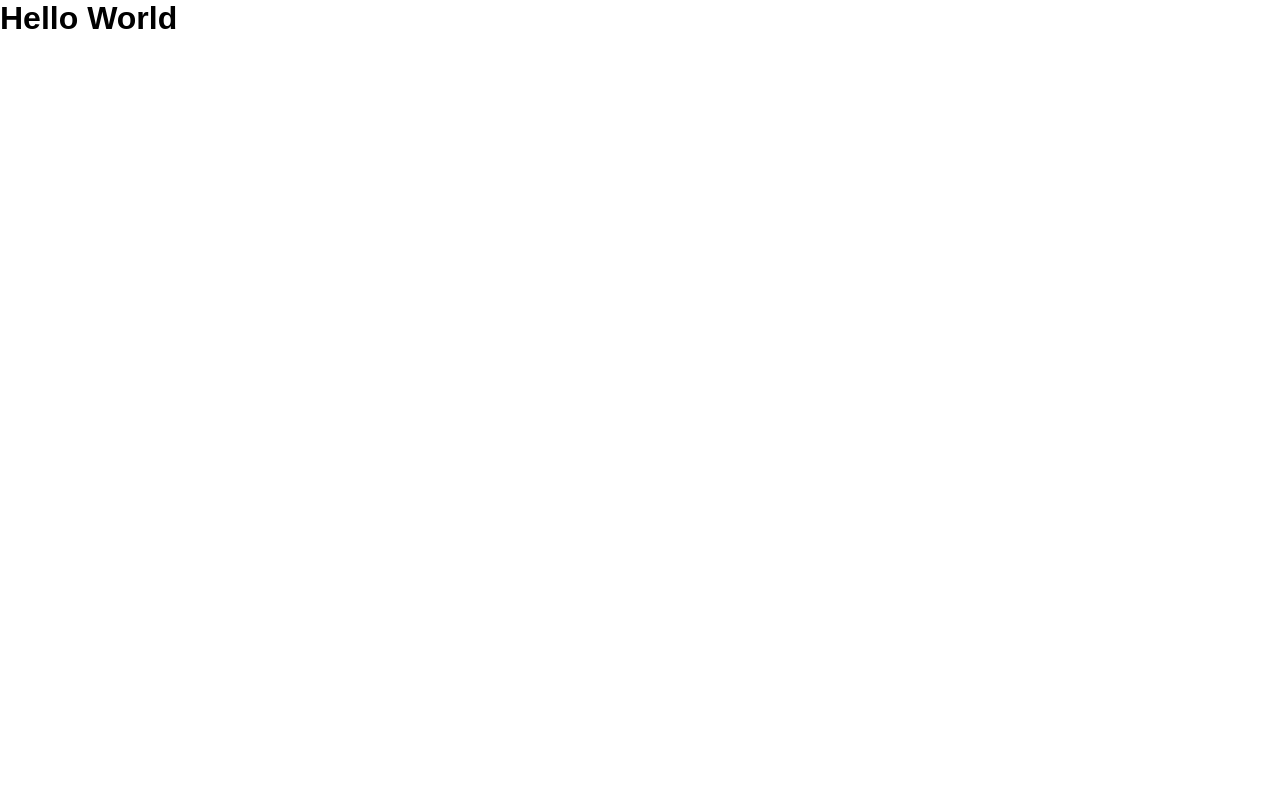
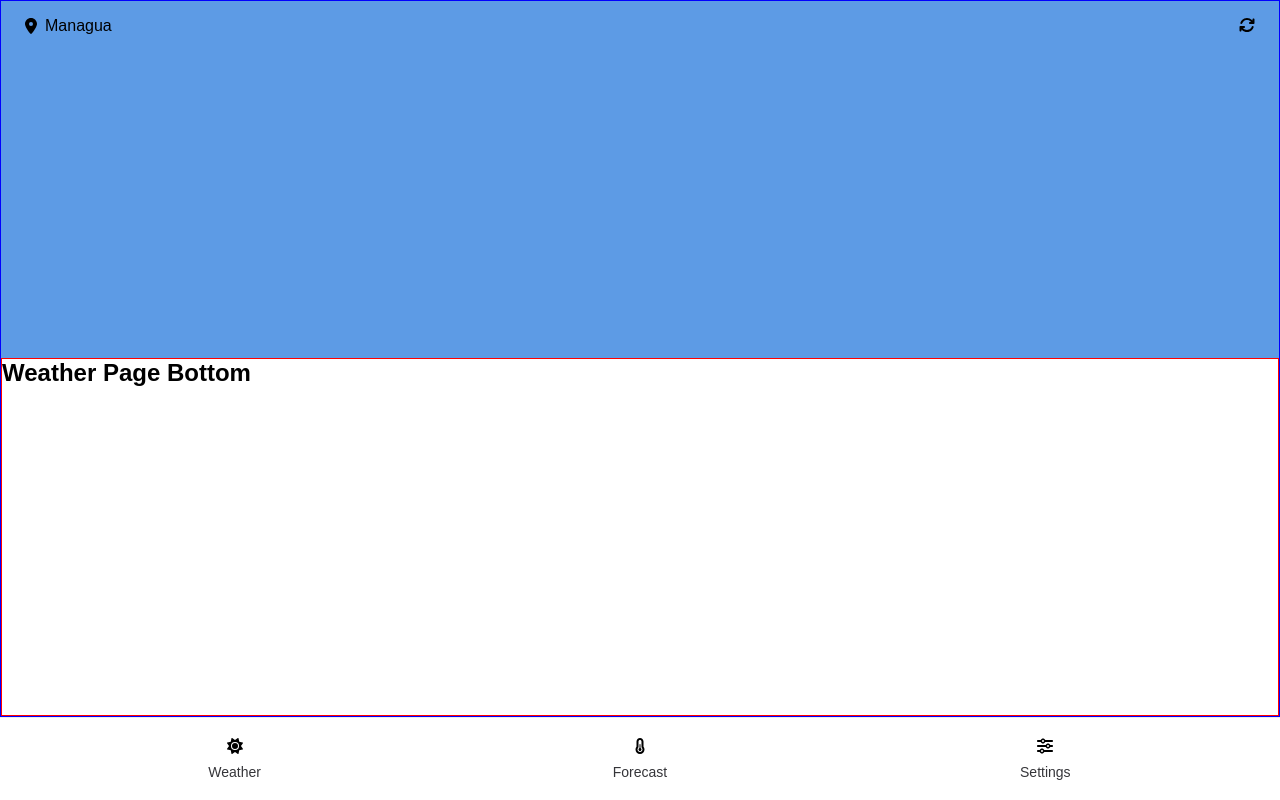
Before and after one commit to salvadorperezm/vue-weather-app, a Vue app: page / in a window 1280 px wide. Built offline with nearby package versions, Linux system fonts and the light colour scheme.

Commit message:
adding initial pweather page styles

```diff
--- a/src/App.vue
+++ b/src/App.vue
@@ -1,9 +1,15 @@
 <template>
-  <h1>Hello World</h1>
+  <weather-page />
 </template>
 
 <script>
+import WeatherPage from "./components/WeatherPage.vue"
 
+export default {
+  components: {
+    'weather-page': WeatherPage
+  }
+}
 </script>
 
 <style scoped></style>
--- /dev/null
+++ b/src/components/WeatherPage.vue
@@ -0,0 +1,83 @@
+<template>
+    <page-layout>
+        <template v-slot:default>
+            <section class="content__section">
+                <div class="section section__top">
+                    <div class="weather__actions">
+                        <div class="weather__current-location">
+                            <font-awesome-icon icon="fa-solid fa-location-dot" />
+                            <p>{{ currentLocation }}</p>
+                        </div>
+                        <div class="weather__reload">
+                            <font-awesome-icon icon="fa-solid fa-arrows-rotate" />
+                        </div>
+                    </div>
+                </div>
+                <div class="section section__bottom">
+                    <h2>Weather Page Bottom</h2>
+                </div>
+            </section>
+        </template>
+    </page-layout>
+</template>
+
+<script>
+import PageLayout from "./PageLayout.vue"
+export default {
+    components: {
+        'page-layout': PageLayout
+    },
+    data() {
+        return {
+            currentTemperate: '32',
+            currentLocation: 'Managua'
+        }
+    }
+}
+</script>
+
+<style scoped>
+.content__section {
+    border: 1px solid blue;
+    height: 100%;
+    display: flex;
+    flex-direction: column;
+}
+
+.section {
+    flex: 1;
+}
+
+.section__top {
+    background-color: #5d9be5;
+}
+
+.section__bottom {
+    border: 1px solid red;
+    background-color: #fff;
+    overflow: hidden;
+}
+
+.weather__actions,
+.weather__current-location {
+    display: flex;
+    align-items: center;
+}
+
+.weather__actions {
+    justify-content: space-between;
+    padding: 16px 24px;
+}
+
+.weather__current-location {
+
+    gap: 8px;
+}
+
+@media screen and (max-width: 1024px) {
+    .section__bottom {
+        border-top-right-radius: 16px;
+        border-top-left-radius: 16px;
+    }
+}
+</style>
--- a/src/main.js
+++ b/src/main.js
@@ -6,11 +6,13 @@ import App from "./App.vue";
 import { library } from "@fortawesome/fontawesome-svg-core";
 import { FontAwesomeIcon } from "@fortawesome/vue-fontawesome";
 import {
+  faArrowsRotate,
   faSliders,
+  faLocationDot,
   faSun,
   faTemperatureHalf,
 } from "@fortawesome/free-solid-svg-icons";
 
-library.add(faSliders, faSun, faTemperatureHalf);
+library.add(faArrowsRotate, faSliders, faLocationDot, faSun, faTemperatureHalf);
 
 createApp(App).component("font-awesome-icon", FontAwesomeIcon).mount("#app");
```
